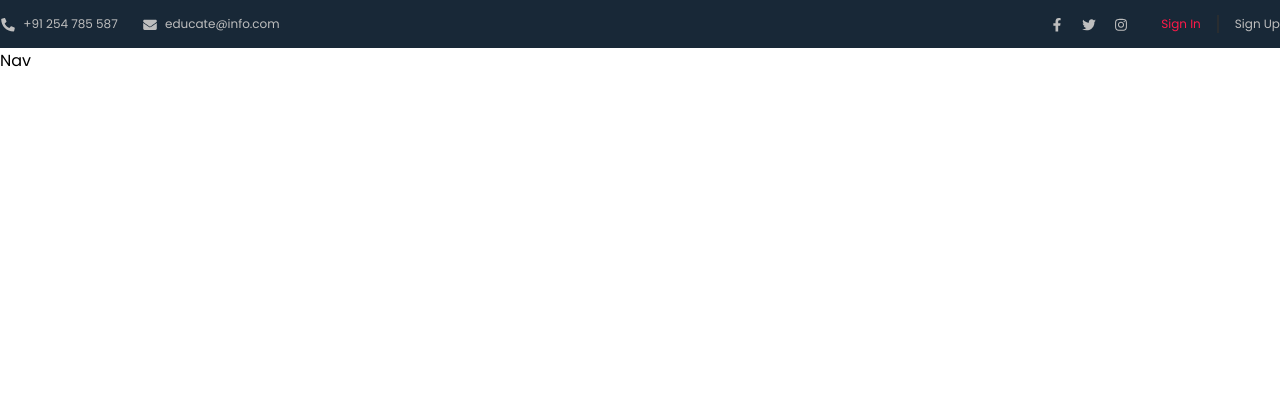
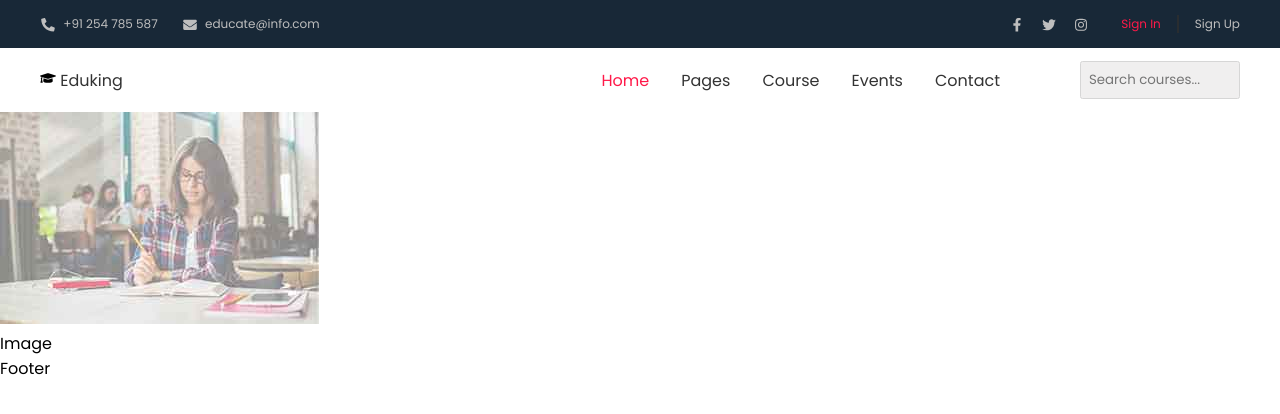
Before and after one commit to evfleet/education, a website built with webpack: page src/index.html in a window 1280 px wide. Built offline with nearby package versions, Linux system fonts and the light colour scheme.

Commit message:
header mostly styled

```diff
--- a/package.json
+++ b/package.json
@@ -10,6 +10,7 @@
   },
   "devDependencies": {
     "clean-webpack-plugin": "^2.0.2",
+    "copy-webpack-plugin": "^5.0.3",
     "css-loader": "^2.1.1",
     "html-webpack-plugin": "^3.2.0",
     "mini-css-extract-plugin": "^0.6.0",
--- a/src/index.html
+++ b/src/index.html
@@ -11,6 +11,7 @@
   <body>
     <header>
       <section class="top-bar">
+        <div class="container">
           <section class="top-bar__information">
             <p class="top-bar__information-text">
               <svg
@@ -118,12 +119,74 @@
             </nav>
           </section>
           <!-- .top-bar__navigation -->
+        </div>
       </section>
       <!-- .top-bar -->
 
+      <section class="nav-bar">
+        <div class="container">
+          <section class="nav-bar__brand">
+            <svg
+              class="icon icon--brand"
+              aria-hidden="true"
+              focusable="false"
+              role="img"
+              xmlns="http://www.w3.org/2000/svg"
+              viewBox="0 0 640 512"
+            >
+              <path
+                d="M622.34 153.2L343.4 67.5c-15.2-4.67-31.6-4.67-46.79 0L17.66 153.2c-23.54 7.23-23.54 38.36 0 45.59l48.63 14.94c-10.67 13.19-17.23 29.28-17.88 46.9C38.78 266.15 32 276.11 32 288c0 10.78 5.68 19.85 13.86 25.65L20.33 428.53C18.11 438.52 25.71 448 35.94 448h56.11c10.24 0 17.84-9.48 15.62-19.47L82.14 313.65C90.32 307.85 96 298.78 96 288c0-11.57-6.47-21.25-15.66-26.87.76-15.02 8.44-28.3 20.69-36.72L296.6 284.5c9.06 2.78 26.44 6.25 46.79 0l278.95-85.7c23.55-7.24 23.55-38.36 0-45.6zM352.79 315.09c-28.53 8.76-52.84 3.92-65.59 0l-145.02-44.55L128 384c0 35.35 85.96 64 192 64s192-28.65 192-64l-14.18-113.47-145.03 44.56z"
+              ></path>
+            </svg>
+            <a href="/">Eduking</a>
+          </section>
+
+          <nav>
+            <ul>
+              <li>
+                <a class="active" href="javascript:void(0)">Home</a>
+              </li>
+              <li>
+                <a href="javascript:void(0)">Pages</a>
+              </li>
+              <li>
+                <a href="javascript:void(0)">Course</a>
+              </li>
+              <li>
+                <a href="javascript:void(0)">Events</a>
+              </li>
+              <li>
+                <a href="javascript:void(0)">Contact</a>
+              </li>
+            </ul>
+          </nav>
+
+          <section class="nav-bar__search">
+            <label for="search">
+              <input id="search" type="text" placeholder="Search courses..." />
+            </label>
+          </section>
+        </div>
+      </section>
+      <!-- .nav-bar -->
+    </header>
+
+    <main>
       <section>
-        <p>Nav</p>
+        <img
+          class="hero__image hero__image--placeholder"
+          src="assets/hero-placeholder.jpg"
+          alt="A female student reading a book at a table"
+        />
+
+        <p>
+          Image
+        </p>
       </section>
-    </header>
+    </main>
+
+    <footer>
+      <p>Footer</p>
+    </footer>
   </body>
 </html>
--- a/src/styles/abstracts/_variables.scss
+++ b/src/styles/abstracts/_variables.scss
@@ -1,5 +1,4 @@
 // Colours
-
 $red: #ff1949;
 $navy: #182837;
 
@@ -7,3 +6,10 @@ $white: #ffffff;
 $offWhite: #fafafa;
 
 $textGrey: #bebebe;
+$textDarkGrey: #333333;
+
+// Sizes
+$small: 640px;
+$medium: 768px;
+$large: 1024px;
+$xlarge: 1200px;
--- /dev/null
+++ b/src/styles/components/_container.scss
@@ -0,0 +1,7 @@
+.container {
+  display: flex;
+  width: 100%;
+  height: 100%;
+  max-width: $xlarge;
+  align-items: center;
+}
--- /dev/null
+++ b/src/styles/components/_nav-bar.scss
@@ -0,0 +1,42 @@
+.nav-bar {
+  display: flex;
+  justify-content: center;
+  height: 4rem;
+
+  a {
+    color: $textDarkGrey;
+    text-decoration: none;
+
+    &.active,
+    &:hover {
+      color: $red;
+    }
+
+    &:visited {
+      color: $textDarkGrey;
+    }
+  }
+
+  &__brand {
+    flex-grow: 1;
+  }
+
+  nav ul {
+    display: flex;
+    margin-right: 4rem;
+
+    li {
+      margin: 0 1rem;
+    }
+  }
+
+  &__search input {
+    width: 10rem;
+    padding: 0.5rem;
+    border: solid 0.5px #d6d6d6;
+    border-radius: 2.5px;
+    background: #f0efef;
+    outline-width: medium;
+    outline-color: rgba($red, 0.25);
+  }
+}
--- /dev/null
+++ b/src/styles/components/_top-bar.scss
@@ -0,0 +1,92 @@
+.top-bar {
+  display: flex;
+  justify-content: center;
+  height: 3rem;
+  background: $navy;
+  color: $textGrey;
+  fill: $textGrey;
+  font-size: 0.75rem;
+
+  svg {
+    height: 0.85rem;
+  }
+
+  &__information {
+    display: flex;
+    flex-grow: 1;
+  }
+
+  &__information-text {
+    margin-right: 1.5rem;
+
+    p,
+    svg {
+      display: inline-block;
+      vertical-align: middle;
+    }
+
+    svg {
+      margin-right: 0.25rem;
+    }
+  }
+
+  &__navigation {
+    display: flex;
+    align-items: center;
+  }
+
+  &__social-links ul,
+  &__navigation nav ul {
+    display: flex;
+
+    a,
+    svg {
+      display: inline-block;
+      vertical-align: middle;
+    }
+  }
+
+  &__social-links {
+    a:visited {
+      fill: $textGrey;
+    }
+
+    a:hover {
+      fill: $red;
+    }
+
+    li {
+      margin-right: 1rem;
+
+      &:last-child {
+        margin-right: 0;
+      }
+
+      &:hover {
+        color: $red;
+      }
+    }
+  }
+
+  &__navigation nav {
+    margin-left: 1rem;
+
+    a {
+      color: $textGrey;
+      text-decoration: none;
+
+      &.link--highlighted {
+        color: $red;
+      }
+    }
+
+    li {
+      margin-left: 1rem;
+
+      &:first-of-type {
+        padding-right: 1rem;
+        border-right: 2px solid rgb(41, 45, 48);
+      }
+    }
+  }
+}
--- a/src/styles/index.scss
+++ b/src/styles/index.scss
@@ -3,7 +3,11 @@
 @import "base/reset";
 @import "base/typography";
 
-@import "layout/top-bar";
 @import "layout/header";
 
+@import "components/container";
 @import "components/icon";
+@import "components/nav-bar";
+@import "components/top-bar";
+
+@import "pages/home";
--- a/src/styles/layout/_header.scss
+++ b/src/styles/layout/_header.scss
@@ -0,0 +1,3 @@
+header {
+  width: 100vw;
+}
--- a/src/styles/layout/_top-bar.scss
+++ /dev/null
@@ -1,92 +0,0 @@
-.top-bar {
-  display: flex;
-  align-items: center;
-  height: 3rem;
-  background: $navy;
-  color: $textGrey;
-  fill: $textGrey;
-  font-size: 0.75rem;
-
-  svg {
-    height: 0.85rem;
-  }
-}
-
-.top-bar__information {
-  display: flex;
-  flex-grow: 1;
-}
-
-.top-bar__information-text {
-  margin-right: 1.5rem;
-
-  p,
-  svg {
-    display: inline-block;
-    vertical-align: middle;
-  }
-
-  svg {
-    margin-right: 0.25rem;
-  }
-}
-
-.top-bar__navigation {
-  display: flex;
-  align-items: center;
-}
-
-.top-bar__social-links ul,
-.top-bar__navigation nav ul {
-  display: flex;
-
-  a,
-  svg {
-    display: inline-block;
-    vertical-align: middle;
-  }
-}
-
-.top-bar__social-links {
-  a:visited {
-    fill: $textGrey;
-  }
-
-  a:hover {
-    fill: $red;
-  }
-
-  li {
-    margin-right: 1rem;
-
-    &:last-child {
-      margin-right: 0;
-    }
-
-    &:hover {
-      color: $red;
-    }
-  }
-}
-
-.top-bar__navigation nav {
-  margin-left: 1rem;
-
-  a {
-    color: $textGrey;
-    text-decoration: none;
-
-    &.link--highlighted {
-      color: $red;
-    }
-  }
-
-  li {
-    margin-left: 1rem;
-
-    &:first-of-type {
-      padding-right: 1rem;
-      border-right: 2px solid rgb(41, 45, 48);
-    }
-  }
-}
--- a/webpack.config.js
+++ b/webpack.config.js
@@ -1,5 +1,6 @@
 const path = require ("path");
 const HTMLPlugin = require("html-webpack-plugin");
+const CopyPlugin = require("copy-webpack-plugin");
 const CleanPlugin = require("clean-webpack-plugin");
 const ExtractCSSPlugin = require("mini-css-extract-plugin");
 const OptimizeCSSPlugin = require("optimize-css-assets-webpack-plugin");
@@ -29,6 +30,9 @@ module.exports = {
   },
   plugins: [
     new CleanPlugin(),
+    new CopyPlugin([
+      { from: "src/assets", to: "assets" }
+    ]),
     new HTMLPlugin({ template: "src/index.html" }),
     new ExtractCSSPlugin({ filename: "[name].css" }),
     /*
```
Also changed, not shown: src/assets/hero-placeholder.jpg (added), src/styles/pages/_home.scss (added), 1 other file. Lines whose indentation alone changed are shown as unchanged.
